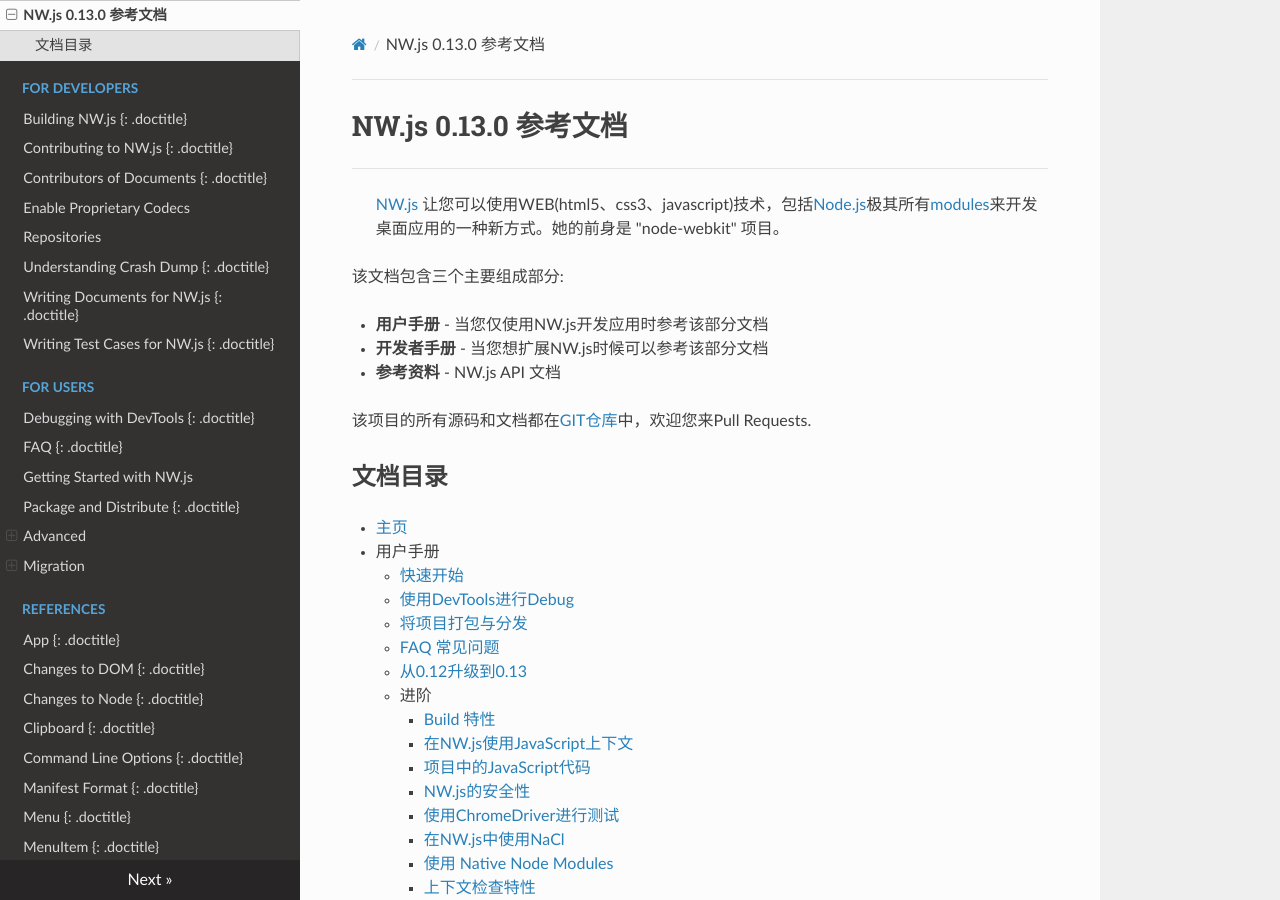
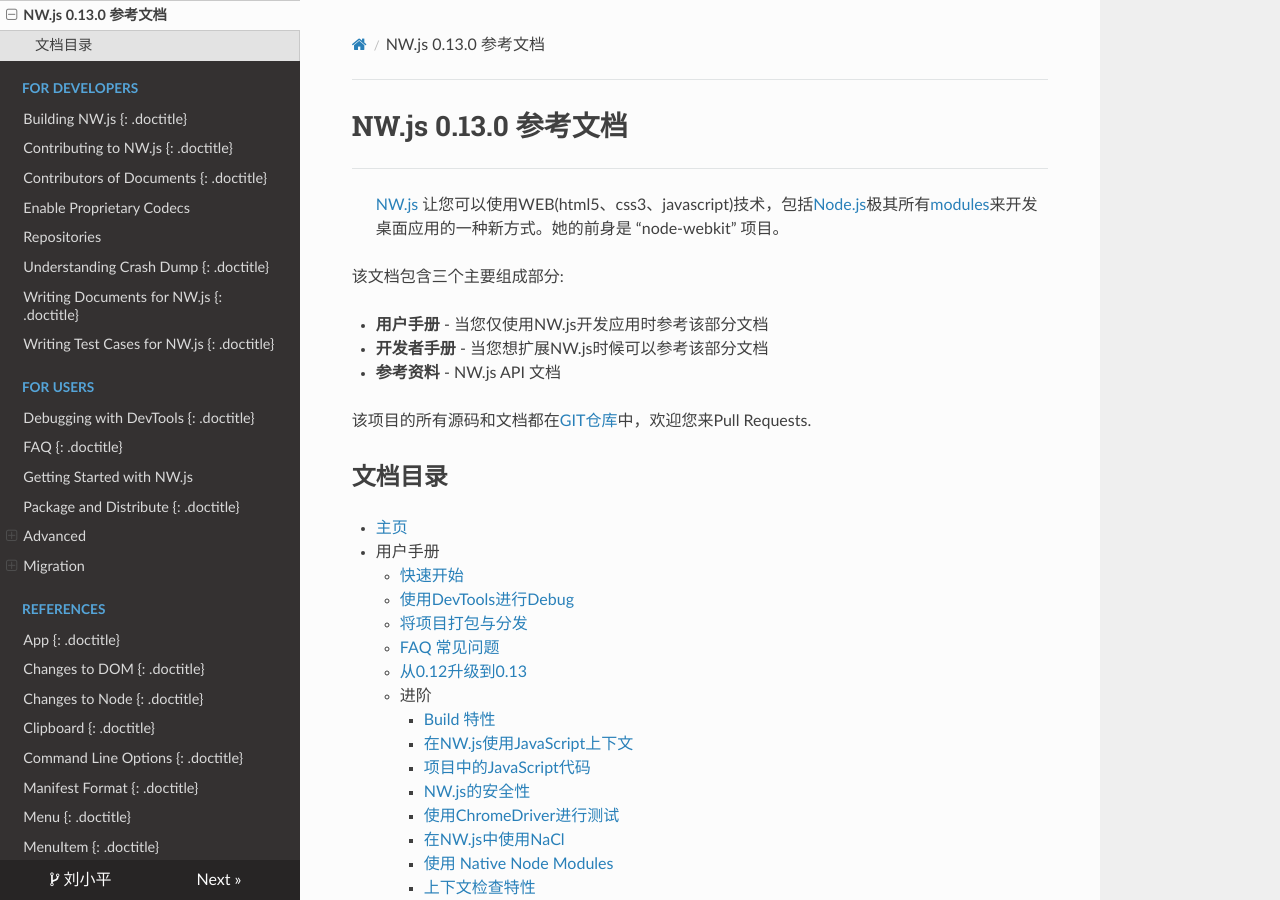
Before and after one commit to lxp135/NW.jsCnDocs, an MkDocs documentation site: the page built from docs/index.md, in a window 1280 px wide and 900 px high. Built offline with MkDocs 1.6.1, drawn with Linux system fonts in a browser that asks for light colours; nearby versions of some CDN libraries.

Commit message:
更新配置文件

```diff
--- a/mkdocs.yml
+++ b/mkdocs.yml
@@ -1,2 +1,10 @@
-site_name: NW.js Documentation
+site_name: NW.js 中文文档
 theme: readthedocs
+repo_url: http://liuxp.me
+repo_name: 刘小平
+use_directory_urls: true
+markdown_extensions:
+    - markdown.extensions.toc
+    - markdown.extensions.admonition
+    - markdown.extensions.smarty
+    - markdown.extensions.nl2br
```
